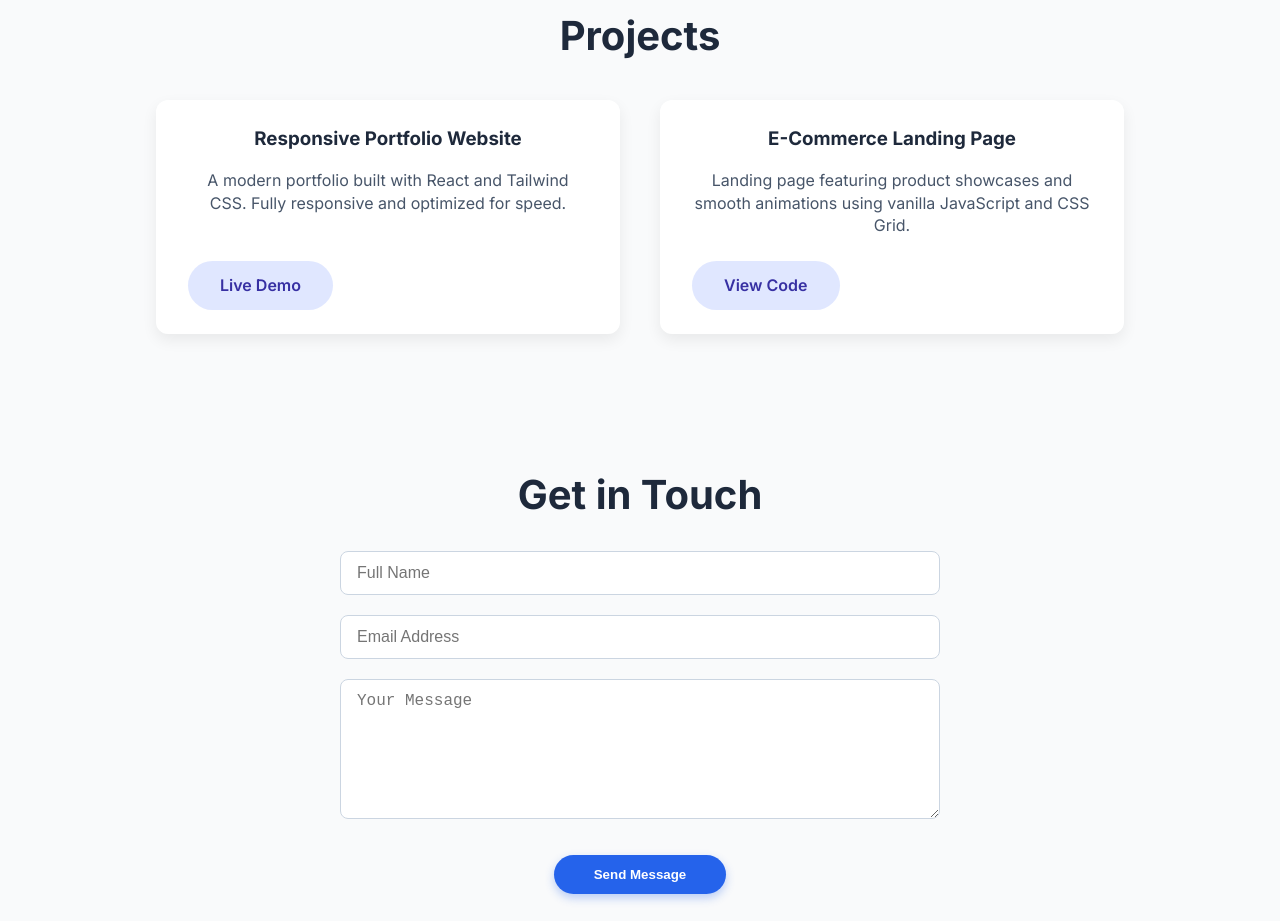
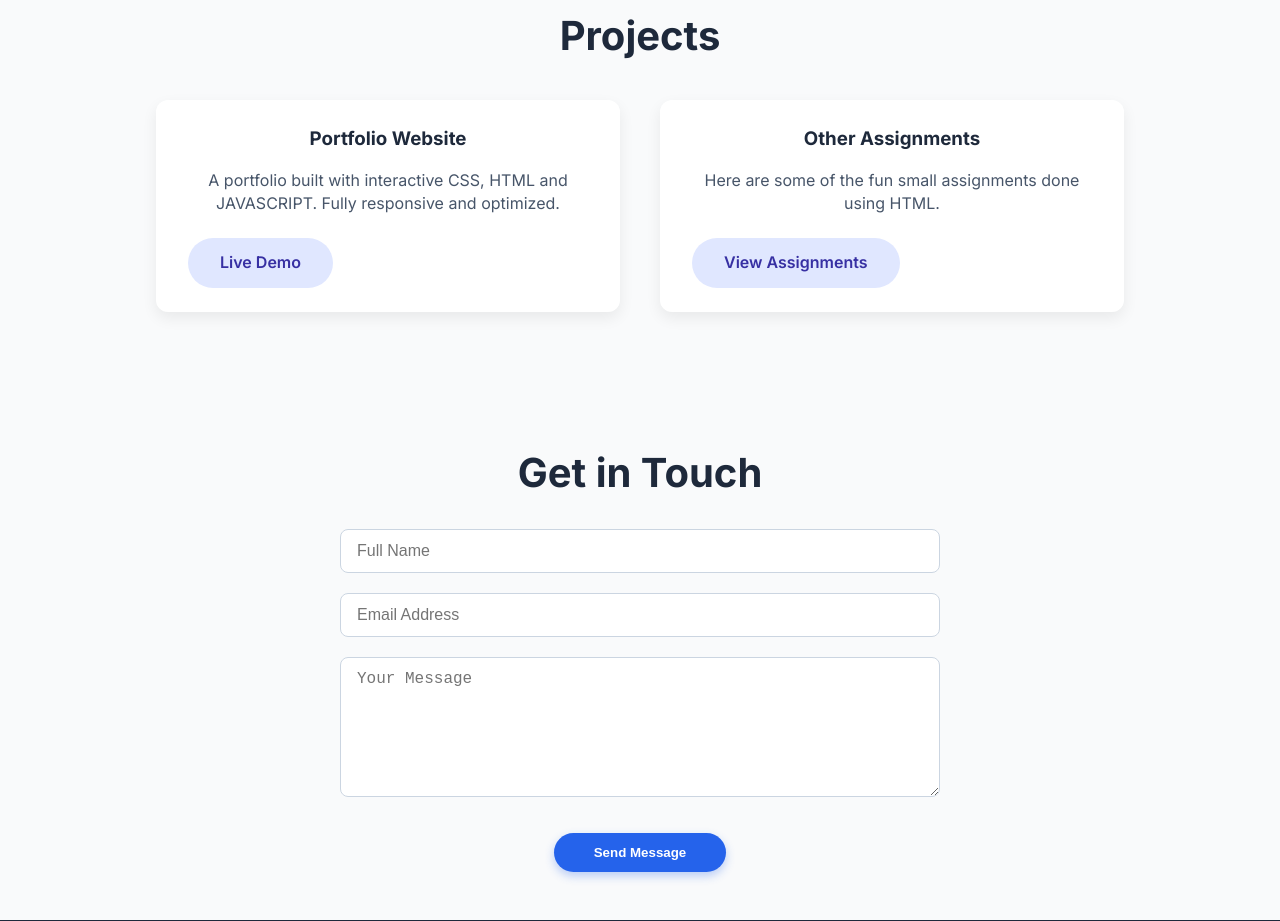
Before and after one commit to razer98-xe/Student-Portfolio, a plain HTML site: page index.html in a window 1280 px wide. Shown: the part 1220-2141 px from the top of the page. Drawn offline with nearby package versions, Linux system fonts and the light colour scheme.

Commit message:
Update index.html

```diff
--- a/index.html
+++ b/index.html
@@ -65,14 +65,14 @@
       <h2 data-aos="zoom-in">Projects</h2>
       <div class="project-list">
         <article class="project-card" data-aos="fade-up" data-aos-duration="700">
-          <h3>Responsive Portfolio Website</h3>
-          <p>A modern portfolio built with React and Tailwind CSS. Fully responsive and optimized for speed.</p>
+          <h3>Portfolio Website</h3>
+          <p>A portfolio built with interactive CSS, HTML and JAVASCRIPT. Fully responsive and optimized.</p>
           <a href="#" class="btn btn-secondary" target="_blank" rel="noopener noreferrer">Live Demo</a>
         </article>
         <article class="project-card" data-aos="fade-up" data-aos-duration="700" data-aos-delay="100">
-          <h3>E-Commerce Landing Page</h3>
-          <p>Landing page featuring product showcases and smooth animations using vanilla JavaScript and CSS Grid.</p>
-          <a href="assignment.html" class="btn btn-secondary" target="_blank" rel="noopener noreferrer">View Code</a>
+          <h3>Other Assignments</h3>
+          <p>Here are some of the fun small assignments done using HTML.</p>
+          <a href="assignments.html" class="btn btn-secondary" target="_blank" rel="noopener noreferrer">View Assignments</a>
         </article>
       </div>
     </section>
@@ -82,7 +82,7 @@
       <form id="contact-form" action="https://formsubmit.co/khedekarraj09@gmail.com" method="POST" data-aos="fade-up" data-aos-duration="700" novalidate>
         <input type="text" name="name" placeholder="Full Name" required />
         <input type="email" name="email" placeholder="Email Address" required />
-        <textarea name="message" placeholder="Your Message" rows="5" required></textarea>
+        <textarea placeholder="Your Message" rows="5" required></textarea>
         <input type="hidden" name="_captcha" value="false">
         <button type="submit" class="btn btn-primary">Send Message</button>
       </form>
```
